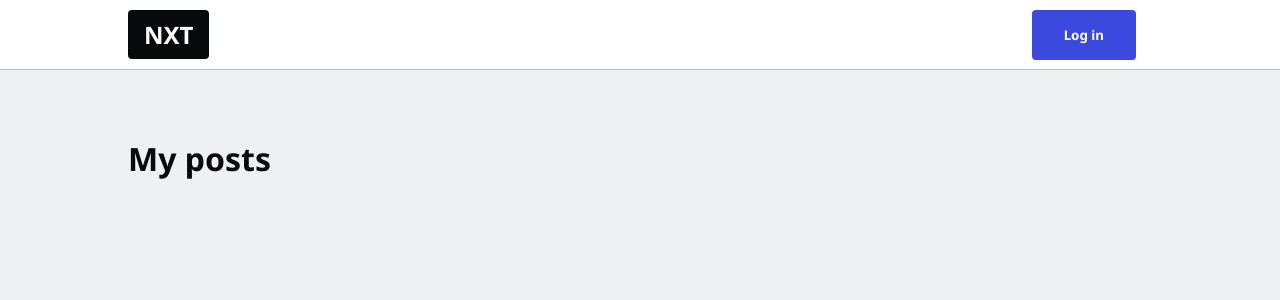
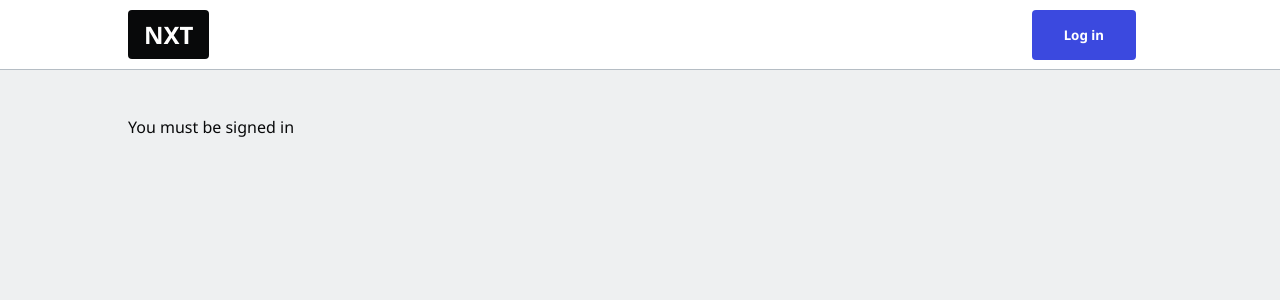
Before and after one commit to raymansell/nxt, a Next.js app: page /admin in a window 1280 px wide. Shown: the top 300 px of the page. Built offline with nearby package versions, Linux system fonts and the light colour scheme; no server answers.

Commit message:
Implement an AuthCheck for route protection

```diff
--- /dev/null
+++ b/src/components/AuthCheck.tsx
@@ -0,0 +1,18 @@
+import Link from 'next/link';
+import { useUserData } from '../context/UserContext';
+
+interface AuthCheckProps {
+  children: React.ReactNode;
+}
+
+// Component's children only shown to logged-in users
+const AuthCheck = ({ children }: AuthCheckProps) => {
+  const { username } = useUserData();
+  return username ? (
+    <>{children}</>
+  ) : (
+    <Link href='/enter'>You must be signed in</Link>
+  );
+};
+
+export default AuthCheck;
--- a/src/pages/admin/index.tsx
+++ b/src/pages/admin/index.tsx
@@ -1,7 +1,11 @@
+import AuthCheck from '../../components/AuthCheck';
+
 const AdminPostsPage = () => {
   return (
     <main>
-      <h1>My posts</h1>
+      <AuthCheck>
+        <h1>My posts</h1>
+      </AuthCheck>
     </main>
   );
 };
```
